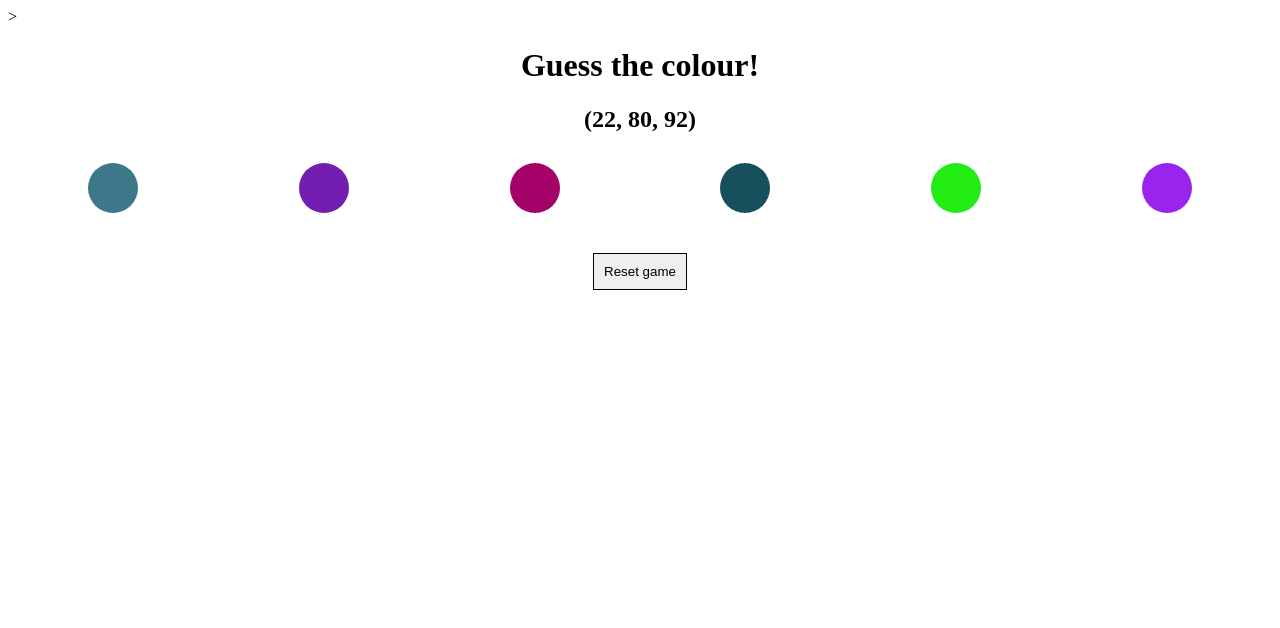
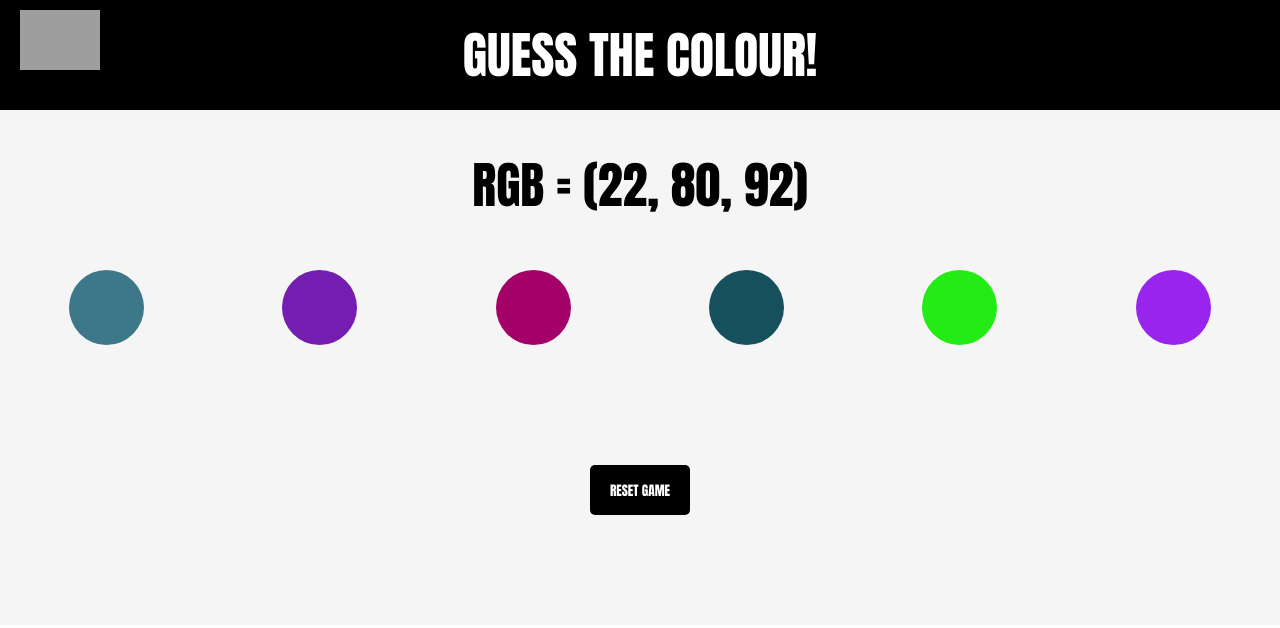
Before and after one commit to BrunaABT/BrunaABT, a plain HTML site: page index.html in a window 1280 px wide. Drawn offline with Linux system fonts and the light colour scheme; grey boxes are pictures that could not be loaded.

Commit message:
Add files via upload

```diff
--- /dev/null
+++ b/index.css
@@ -0,0 +1,2 @@
+@import url("reset.css");
+@import url("style.css");
--- a/index.html
+++ b/index.html
@@ -5,13 +5,27 @@
     <meta http-equiv="X-UA-Compatible" content="IE=edge" />
     <meta name="viewport" content="width=device-width, initial-scale=1.0" />
     <title>Guess the colour</title>
-    <link rel="stylesheet" href="style.css" />
+
+    <link rel="stylesheet" href="index.css" />
+
+    <link rel="preconnect" href="https://fonts.googleapis.com" />
+    <link rel="preconnect" href="https://fonts.gstatic.com" crossorigin />
+    <link
+      href="https://fonts.googleapis.com/css2?family=Anton&display=swap"
+      rel="stylesheet"
+    />
   </head>
 
   <body id="page">
-    >
-    <h1>Guess the colour!</h1>
+    <div class="title">
+      <img
+        src="https://image.flaticon.com/icons/png/512/201/201577.png"
+        alt="palette"
+      />
+      <h1>GUESS THE COLOUR!</h1>
+    </div>
 
+    <div id="content">
       <h2 id="colourValue"></h2>
 
       <div id="buttonWrapper">
@@ -26,7 +40,8 @@
       <h2 id="answer"></h2>
 
       <div id="reset">
-      <button id="resetButton">Reset game</button>
+        <button id="resetButton">RESET GAME</button>
+      </div>
     </div>
 
     <script src="script.js"></script>
--- /dev/null
+++ b/reset.css
@@ -0,0 +1,130 @@
+/* http://meyerweb.com/eric/tools/css/reset/
+   v2.0 | 20110126
+   License: none (public domain)
+*/
+
+html,
+body,
+div,
+span,
+applet,
+object,
+iframe,
+h1,
+h2,
+h3,
+h4,
+h5,
+h6,
+p,
+blockquote,
+pre,
+a,
+abbr,
+acronym,
+address,
+big,
+cite,
+code,
+del,
+dfn,
+em,
+img,
+ins,
+kbd,
+q,
+s,
+samp,
+small,
+strike,
+strong,
+sub,
+sup,
+tt,
+var,
+b,
+u,
+i,
+center,
+dl,
+dt,
+dd,
+ol,
+ul,
+li,
+fieldset,
+form,
+label,
+legend,
+table,
+caption,
+tbody,
+tfoot,
+thead,
+tr,
+th,
+td,
+article,
+aside,
+canvas,
+details,
+embed,
+figure,
+figcaption,
+footer,
+header,
+hgroup,
+menu,
+nav,
+output,
+ruby,
+section,
+summary,
+time,
+mark,
+audio,
+video {
+  margin: 0;
+  padding: 0;
+  border: 0;
+  font-size: 100%;
+  font: inherit;
+  vertical-align: baseline;
+  font-family: "Noto Sans JP", sans-serif;
+}
+/* HTML5 display-role reset for older browsers */
+article,
+aside,
+details,
+figcaption,
+figure,
+footer,
+header,
+hgroup,
+menu,
+nav,
+section {
+  display: block;
+}
+body {
+  line-height: 1;
+}
+ol,
+ul {
+  list-style: none;
+}
+blockquote,
+q {
+  quotes: none;
+}
+blockquote:before,
+blockquote:after,
+q:before,
+q:after {
+  content: "";
+  content: none;
+}
+table {
+  border-collapse: collapse;
+  border-spacing: 0;
+}
--- a/script.js
+++ b/script.js
@@ -1,6 +1,3 @@
-var heading;
-heading = document.getElementById("colourValue");
-
 function setButtonColour(button, red, green, blue) {
   button.setAttribute(
     "style",
@@ -12,10 +9,13 @@ function makeColourValue() {
   return Math.round(Math.random() * 255);
 }
 
+var heading = document.getElementById("colourValue");
+var answerMessage = document.getElementById("answer");
 var buttons = document.getElementsByClassName("colourButton");
-var answerMessage = document.getElementById("answer");
 
 function startGame() {
+  answerMessage.innerHTML = "";
+  content.setAttribute("style", "background-color: whitesmoke");
   var answerButton = Math.round(Math.random() * (buttons.length - 1));
   for (var i = 0; i < buttons.length; i++) {
     var red = makeColourValue();
@@ -24,17 +24,17 @@ function startGame() {
 
     setButtonColour(buttons[i], red, green, blue);
 
-    if (i == answerButton) {
-      heading.innerHTML = `(${red}, ${green}, ${blue})`;
+    if (i === answerButton) {
+      heading.innerHTML = `RGB = (${red}, ${green}, ${blue})`;
       var winningRed = red;
       var winningGreen = green;
       var winningBlue = blue;
     }
 
     buttons[i].addEventListener("click", function () {
-      if (this == buttons[answerButton]) {
+      if (this === buttons[answerButton]) {
         answerMessage.innerHTML = "Correct!";
-        page.setAttribute(
+        content.setAttribute(
           "style",
           `background-color: rgb(${winningRed}, ${winningGreen}, ${winningBlue})`
         );
@@ -43,9 +43,11 @@ function startGame() {
       }
     });
   }
-  answerMessage.innerHTML = "";
-  page.setAttribute("style", "background-color: rgb(255,255,255)");
+}
+
+function reload() {
+  location.reload();
 }
 
 startGame();
-document.getElementById("resetButton").addEventListener("click", startGame);
+document.getElementById("resetButton").addEventListener("click", reload);
--- a/style.css
+++ b/style.css
@@ -1,7 +1,33 @@
+.title img {
+  position: absolute;
+  display: inline-block;
+  width: 5em;
+  padding: 10px 0 0 20px;
+}
+
+.title h1 {
+  color: white;
+  background-color: black;
+  font-family: "Anton", sans-serif;
+  font-size: 50px;
+  padding: 30px;
+}
+
+#content {
+  background-color: whitesmoke;
+  padding-bottom: 100px;
+}
+
+h2 {
+  font-family: "Anton", sans-serif;
+  font-size: 50px;
+  padding: 50px 0 50px 0;
+}
+
 .colourButton {
   background-color: rgb(255, 0, 0);
-  width: 50px;
-  height: 50px;
+  width: 75px;
+  height: 75px;
   border: none;
   border-radius: 50%;
   box-shadow: none;
@@ -32,8 +58,13 @@ h2 {
 }
 
 #resetButton {
+  font-family: "Anton", sans-serif;
   padding: 10px;
   background-color: none;
-  border: 1px solid #000;
+  border: none;
+  border-radius: 5px;
   margin: 10px;
+  padding: 15px 20px;
+  background-color: black;
+  color: white;
 }
```
Lines whose indentation alone changed are shown as unchanged.
